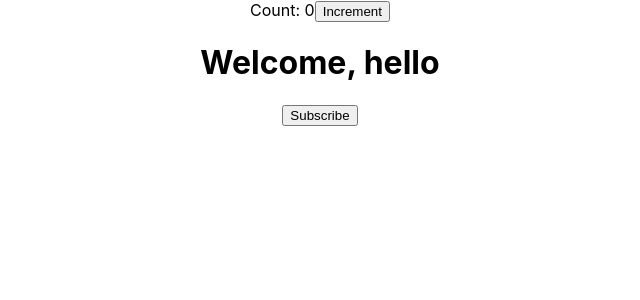
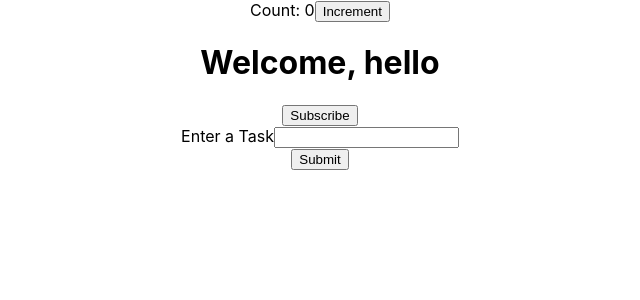
Before and after one commit to sfreeley/react-practice, a React (Create React App) app: page / in a window 1280 px wide. Shown: the top 300 px of the page, without its empty margins (320-960 px from the left). Built offline with nearby package versions, Linux system fonts and the light colour scheme.

Commit message:
practice displaying list and using setState for input fields

```diff
--- a/src/App.js
+++ b/src/App.js
@@ -3,6 +3,7 @@ import './App.css';
 // import Welcome from './components/Welcome';
 import Message from './components/Message';
 import Counter from './components/Counter';
+import Overview from './components/Overview';
 
 //class components are ES6 classes- can also receive props as input and return html
 /*JSX- JavaScript XML (JSX) - extension to the JS language syntax
@@ -13,13 +14,52 @@ import Counter from './components/Counter';
 */
 
 class App extends Component {
+  constructor() {
+    super();
+    this.state = {
+      //this is what will handle what is typed into the input field
+      task: "",
+      //empty array will hold the individual task that is typed into the input field and submitted
+      tasks: []
+    }
+  }
+
+  handleFieldChange = (e) => {
+    //changing the state of the input with what is typed in by the user
+    this.setState({
+      task: e.target.value
+    })
+  }
+
+  submitTask = (e) => {
+    //do not want the form to refresh when we submit it
+    e.preventDefault();
+    //changing state of the tasks array
+    this.setState({
+      //adding whatever was submitted in the form into our tasks array
+      tasks: this.state.tasks.concat(this.state.task),
+      //the input field should then be cleared so we can add another task
+      task: ""
+    })
+  }
 
   render() {
+    const { task, tasks } = this.state;
     return (
       <div className="App">
         <Counter />
         <Message name="hello" />
+        <form onSubmit={this.submitTask}>
+          <label htmlFor="taskInput">Enter a Task</label>
+          <input value={task} onChange={this.handleFieldChange} type="text" id="taskInput" />
+          <div>
+            <button type="submit" >Submit</button>
+          </div>
+        </form>
+        <Overview tasks={tasks} />
       </div>
+
+
     )
   };
 }
--- /dev/null
+++ b/src/components/Overview.js
@@ -0,0 +1,13 @@
+import React from 'react';
+
+const Overview = ({ tasks }) => {
+    return (
+        <ul>
+            {tasks.map((task) => {
+                return <li>{task}</li>
+            })}
+        </ul>
+    )
+}
+
+export default Overview;
```
